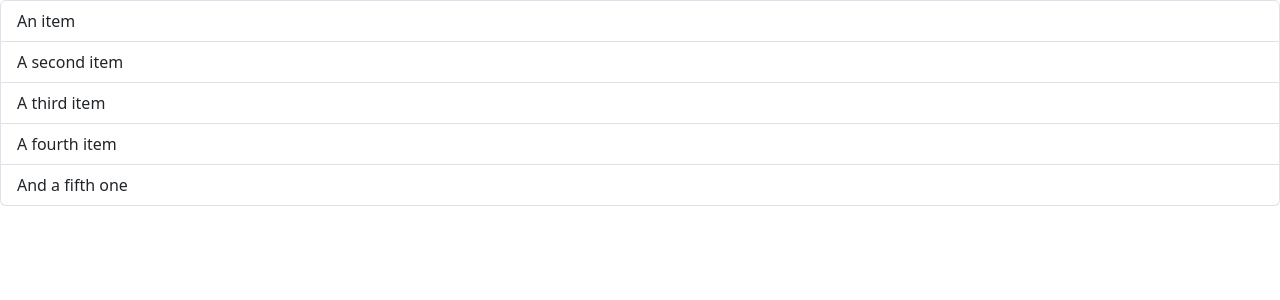
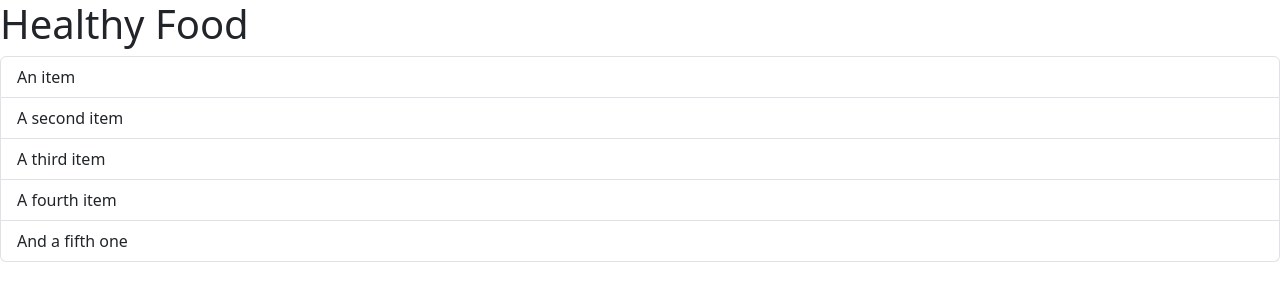
Before and after one commit to Aplha-pro/React-Journey, a React (Vite) app in the folder Fragmentation/: page / in a window 1280 px wide. Shown: the top 300 px of the page. Built offline with nearby package versions, Linux system fonts and the light colour scheme.

Commit message:
Update Heading.jsx

```diff
--- a/Fragmentation/src/components/Heading.jsx
+++ b/Fragmentation/src/components/Heading.jsx
@@ -1,6 +1,7 @@
 function Header() {
   return (
     <div>
+      <h1>Healthy Food</h1>
       <ul class="list-group">
         <li class="list-group-item">An item</li>
         <li class="list-group-item">A second item</li>
```
